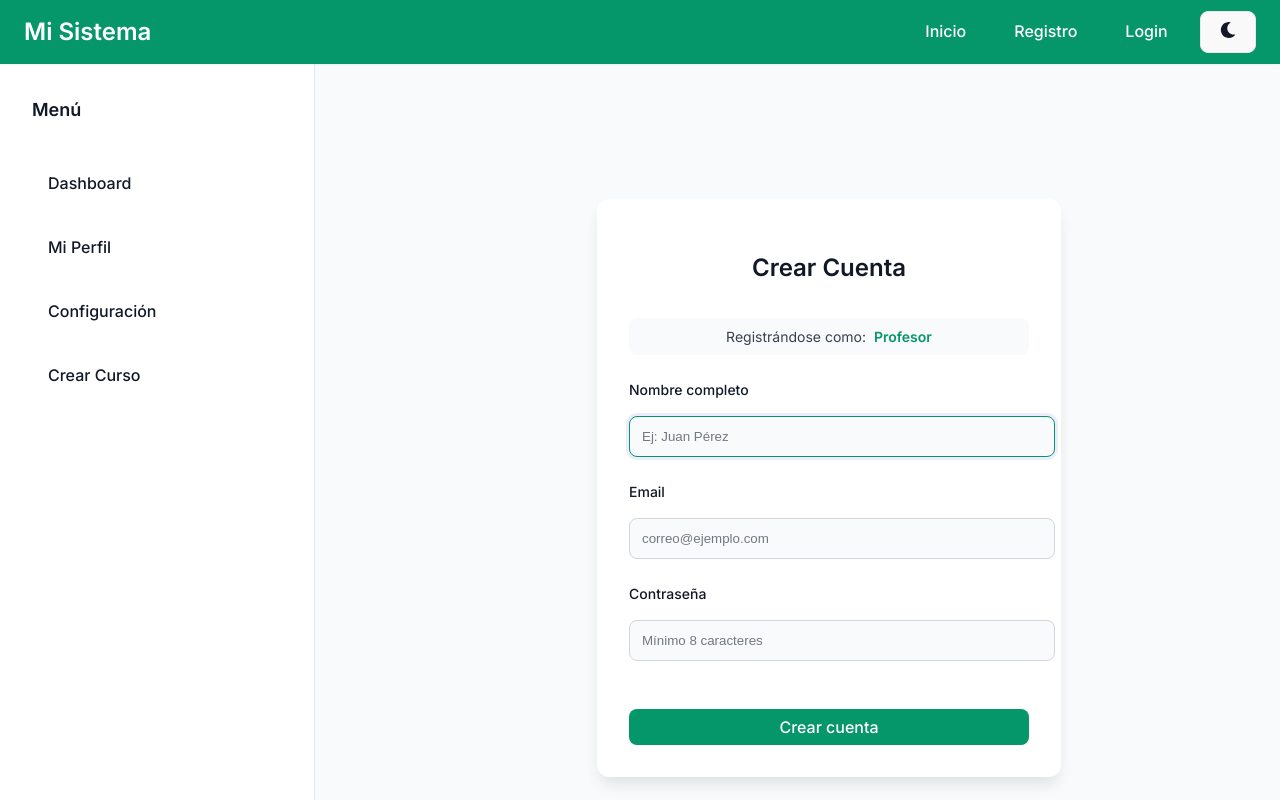
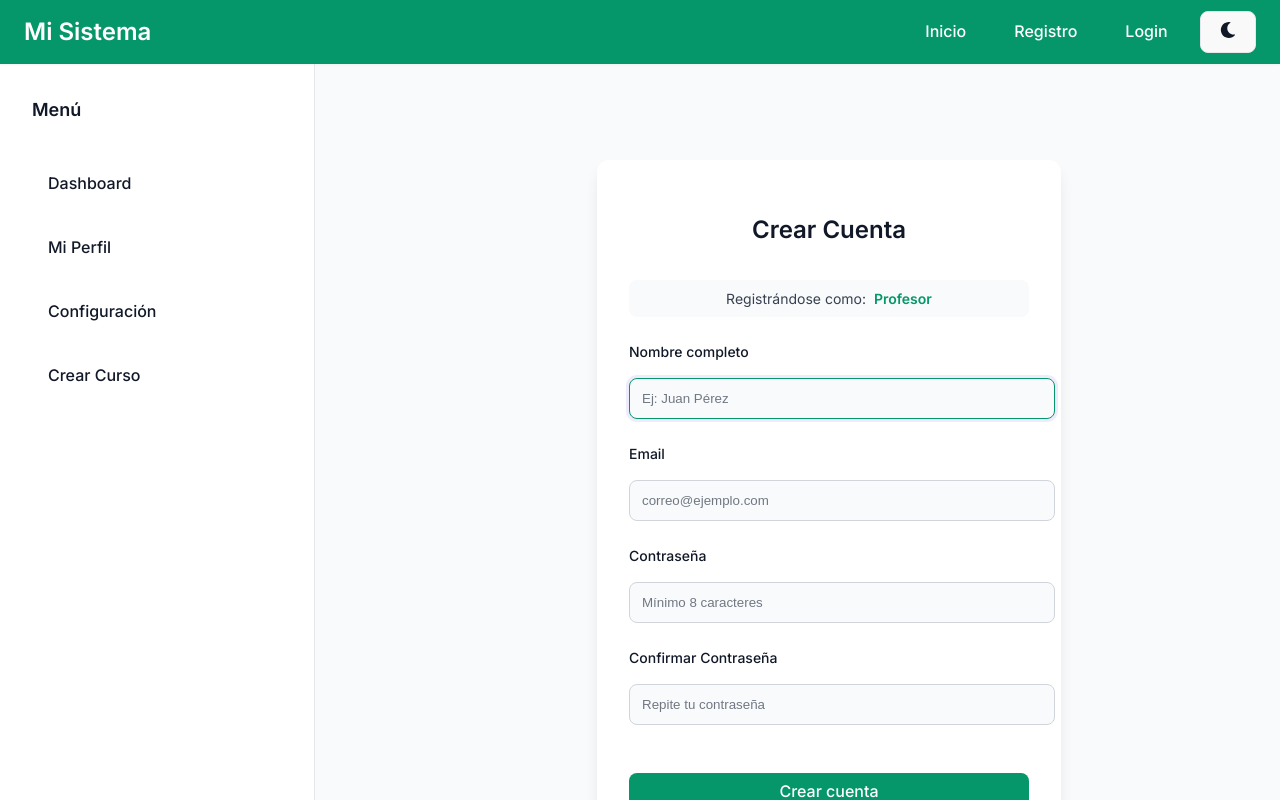
Before and after one commit to Jacf21/GenerationSW2025, a React (Vite) app in the folder Frontend/: page /registro in a window 1280 px wide. Both pictures are taken after a click on the button 528 px from the left and 443 px from the top of the page. Shown: the top 800 px of the page. Built offline with nearby package versions, Linux system fonts and the light colour scheme.

Commit message:
Implementacion del campo confirmar contraseña a nivel frontend

```diff
--- a/Frontend/src/pages/Registro/Registro.css
+++ b/Frontend/src/pages/Registro/Registro.css
@@ -64,14 +64,13 @@
 }
 
 .input-error {
-  border-color: var(--error) !important;
+  border-color: var(--color-error) !important;
 }
 
 .mensaje-error-campo {
-  color: var(--error);
+  color: var(--color-error);
   font-size: 0.75rem;
   margin-top: 0.25rem;
-  padding: 0.25rem 0;
 }
 
 .error {
@@ -97,9 +96,13 @@
 }
 
 .mensaje-error {
-  background-color: rgba(239, 68, 68, 0.1);
-  color: var(--error);
-  border: 1px solid var(--error);
+  background-color: rgba(220, 38, 38, 0.1);
+  color: var(--color-error);
+  padding: var(--espacio-sm);
+  border-radius: var(--radio-md);
+  margin: var(--espacio-sm) 0;
+  text-align: center;
+  font-size: 0.875rem;
 }
 
 .mensaje-pendiente {
--- a/Frontend/src/pages/Registro/Registro.jsx
+++ b/Frontend/src/pages/Registro/Registro.jsx
@@ -65,16 +65,17 @@ const TipoUsuarioSelector = ({ onSelect }) => {
 };
 
 const Registro = () => {
-  const navigate = useNavigate(); // Hook para redirigir después de registro
-  const [showModal, setShowModal] = useState(true); // Estado para mostrar/ocultar modal
-  const [mensaje, setMensaje] = useState({ tipo: "", texto: "" }); // Estado para mensajes de éxito o error
+  const navigate = useNavigate();
+  const [showModal, setShowModal] = useState(true);
+  const [mensaje, setMensaje] = useState({ tipo: "", texto: "" });
 
-  // Usamos el hook personalizado para manejar el formulario
+  // Agregamos confirmPassword al estado inicial
   const { valores, errores, handleChange, handleBlur, handleKeyDown, handleSubmit, setValores } =
     useFormulario({
       nombre: "",
       email: "",
       password: "",
+      confirmPassword: "", // Nuevo campo
       tipo: "",
     });
 
@@ -87,10 +88,21 @@ const Registro = () => {
     setShowModal(false); // cerramos el modal
   };
 
-  // Función que maneja el envío del formulario
+  // Modificamos onSubmit para validar contraseñas
   const onSubmit = async (datos) => {
+    // Validar que las contraseñas coincidan
+    if (datos.password !== datos.confirmPassword) {
+      setMensaje({
+        tipo: "error",
+        texto: "Las contraseñas no coinciden",
+      });
+      return;
+    }
+
     try {
-      await api.registro(datos); // llamada al backend
+      // Eliminamos confirmPassword antes de enviar al backend
+      const { confirmPassword, ...datosEnvio } = datos;
+      await api.registro(datosEnvio);
       setMensaje({
         tipo: "exito",
         texto: "Registro exitoso! Redirigiendo...",
@@ -190,6 +202,38 @@ const Registro = () => {
             </div>
           </div>
 
+          {/* Nuevo Campo Confirmar Contraseña */}
+          <div className="campo">
+            <label htmlFor="confirmPassword">Confirmar Contraseña</label>
+            <div className="input-container">
+              <input
+                type="password"
+                id="confirmPassword"
+                name="confirmPassword"
+                value={valores.confirmPassword}
+                onChange={handleChange}
+                onBlur={(e) => {
+                  handleBlur(e);
+                  // Validación adicional al perder el foco
+                  if (valores.password !== e.target.value) {
+                    setMensaje({
+                      tipo: "error",
+                      texto: "Las contraseñas no coinciden",
+                    });
+                  } else {
+                    setMensaje({ tipo: "", texto: "" });
+                  }
+                }}
+                onKeyDown={handleKeyDown}
+                placeholder="Repite tu contraseña"
+                className={errores.confirmPassword ? "input-error" : ""}
+              />
+              {errores.confirmPassword && (
+                <div className="mensaje-error-campo">{errores.confirmPassword}</div>
+              )}
+            </div>
+          </div>
+
           {/* Errores generales (ej. backend) */}
           {errores.submit && <div className="mensaje mensaje-error">{errores.submit}</div>}
 
```
